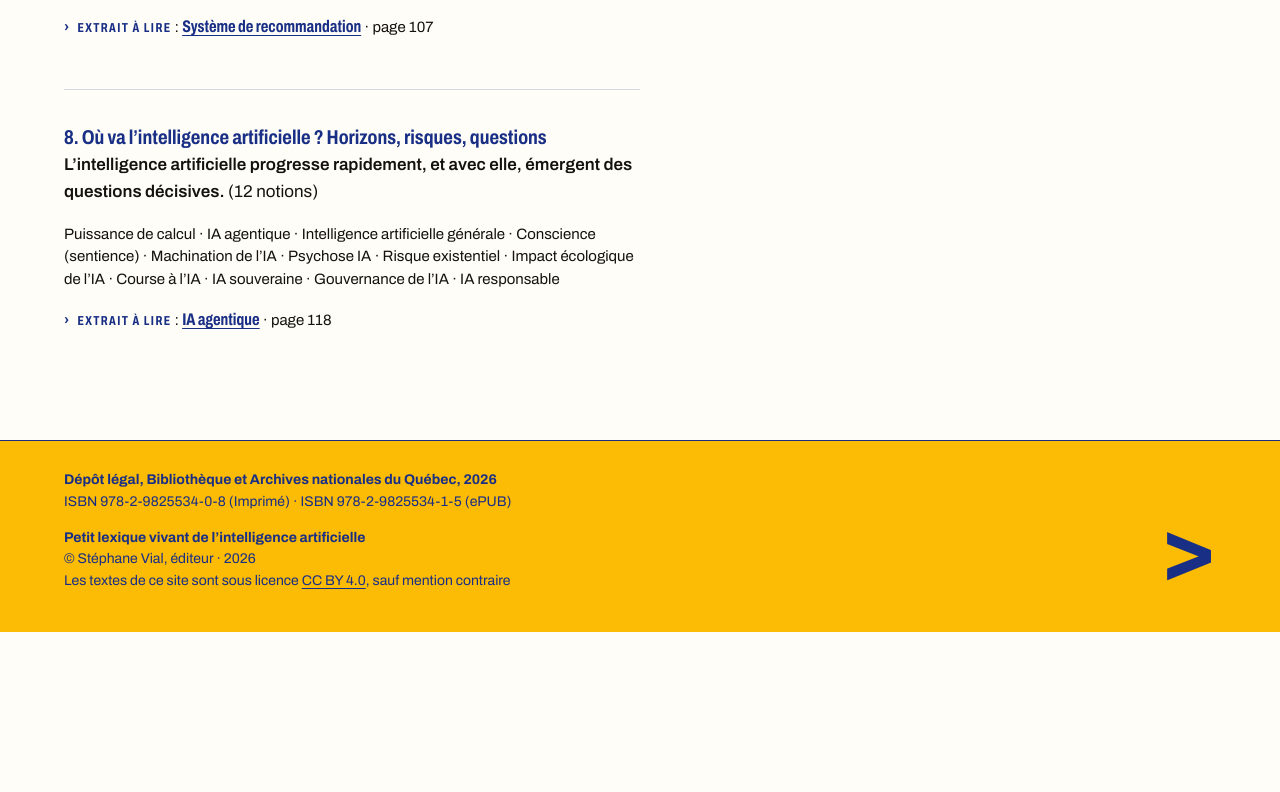
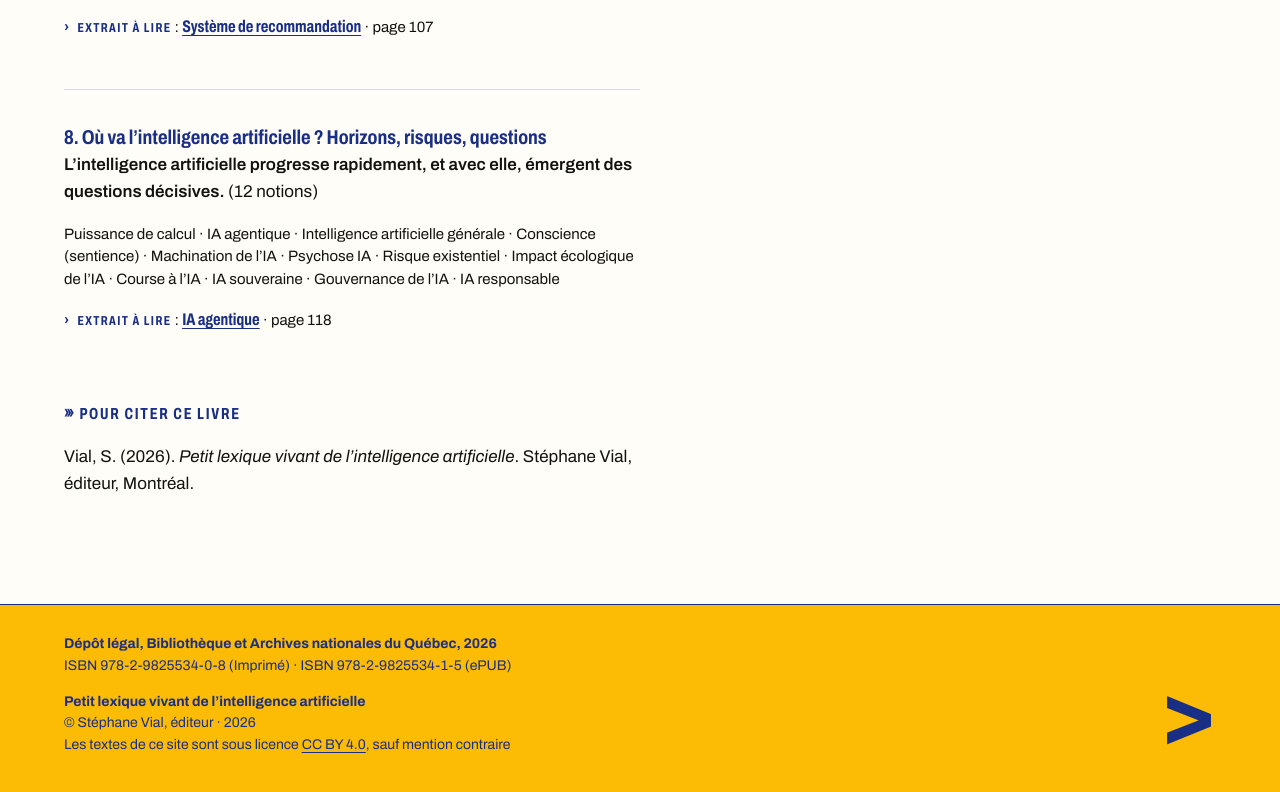
Before and after one commit to stephanevial/stephanevial.github.io, a plain HTML site: page lexique-ia/livre/index.html in a window 1280 px wide. Shown: the part 2706-3498 px from the top of the page. Before the commit the page ends 3338 px from the top, so only its background shows below. Drawn offline with Linux system fonts and the light colour scheme.

Commit message:
Lexique IA : « Pour citer ce livre » au pied de la page Le livre
Co-Authored-By: Claude Fable 5.1 <noreply@anthropic.com>

```diff
--- a/lexique-ia/livre/index.html
+++ b/lexique-ia/livre/index.html
@@ -104,6 +104,8 @@
 <ul>
 <li><span class="etiquette">Extrait à lire</span> : <a href="ia-agentique/">IA agentique</a> · page 118</li>
 </ul>
+<h2 id="pour-citer-ce-livre">Pour citer ce livre</h2>
+<p>Vial, S. (2026). <em>Petit lexique vivant de l’intelligence artificielle</em>. Stéphane Vial, éditeur, Montréal.</p>
         </div>
         <figure class="couverture">
           <a href="../" title="Retour à l’accueil"><img src="../img/couverture.jpg" alt="Couverture du livre : sur fond safran, le titre « Petit lexique vivant de l’intelligence artificielle » en bleu profond, et le nom de Stéphane Vial" width="800" height="1280" loading="lazy"></a>
```
Also changed, not shown: lexique-ia/llms-full.txt, 1 other file.
